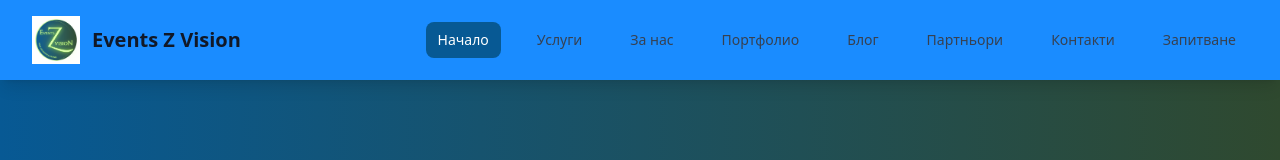
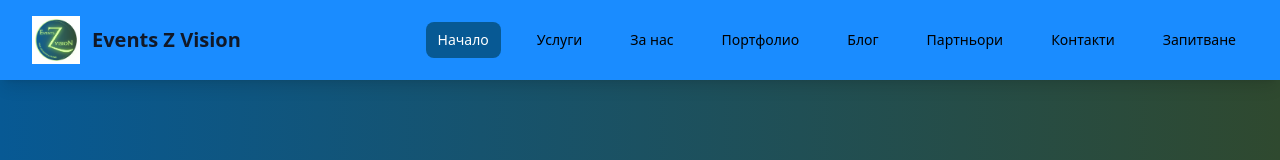
Before and after one commit to Petar829-ui/events-z-vision, a React (Vite) app: page / in a window 1280 px wide. Shown: the top 160 px of the page. Built offline with nearby package versions, Linux system fonts and the light colour scheme.

Commit message:
blacktext

```diff
--- a/src/components/Header.tsx
+++ b/src/components/Header.tsx
@@ -41,7 +41,7 @@ const Header = () => {
                 className={`text-sm font-medium transition-colors duration-200 px-3 py-2 rounded-lg ${
                   isActivePage(item.path)
                     ? 'text-white bg-brand-blue'
-                    : 'text-gray-700 hover:text-brand-blue hover:bg-gray-50'
+                    : 'text-black-700 hover:text-brand-blue hover:bg-gray-50'
                 }`}
               >
                 {item.name}
```
